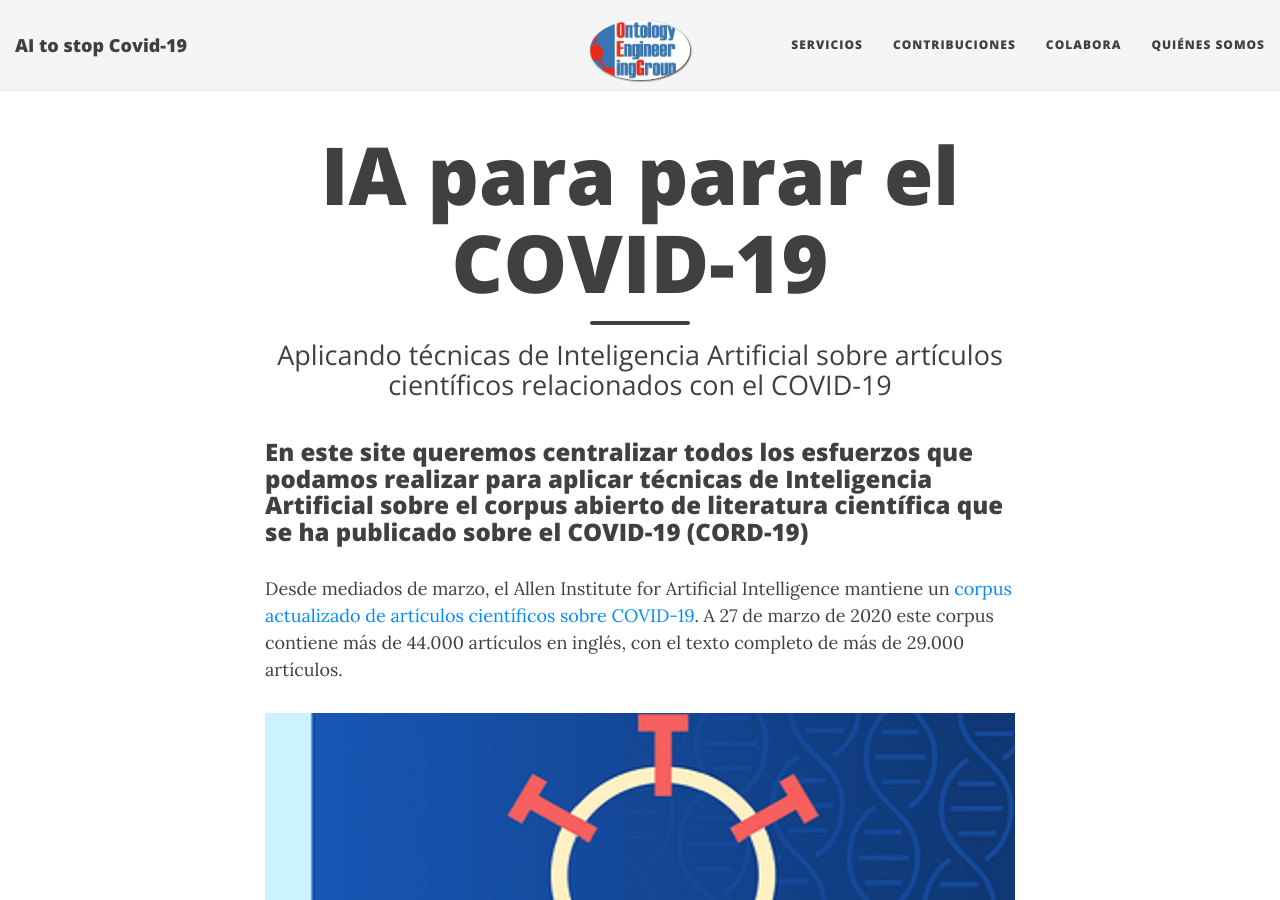
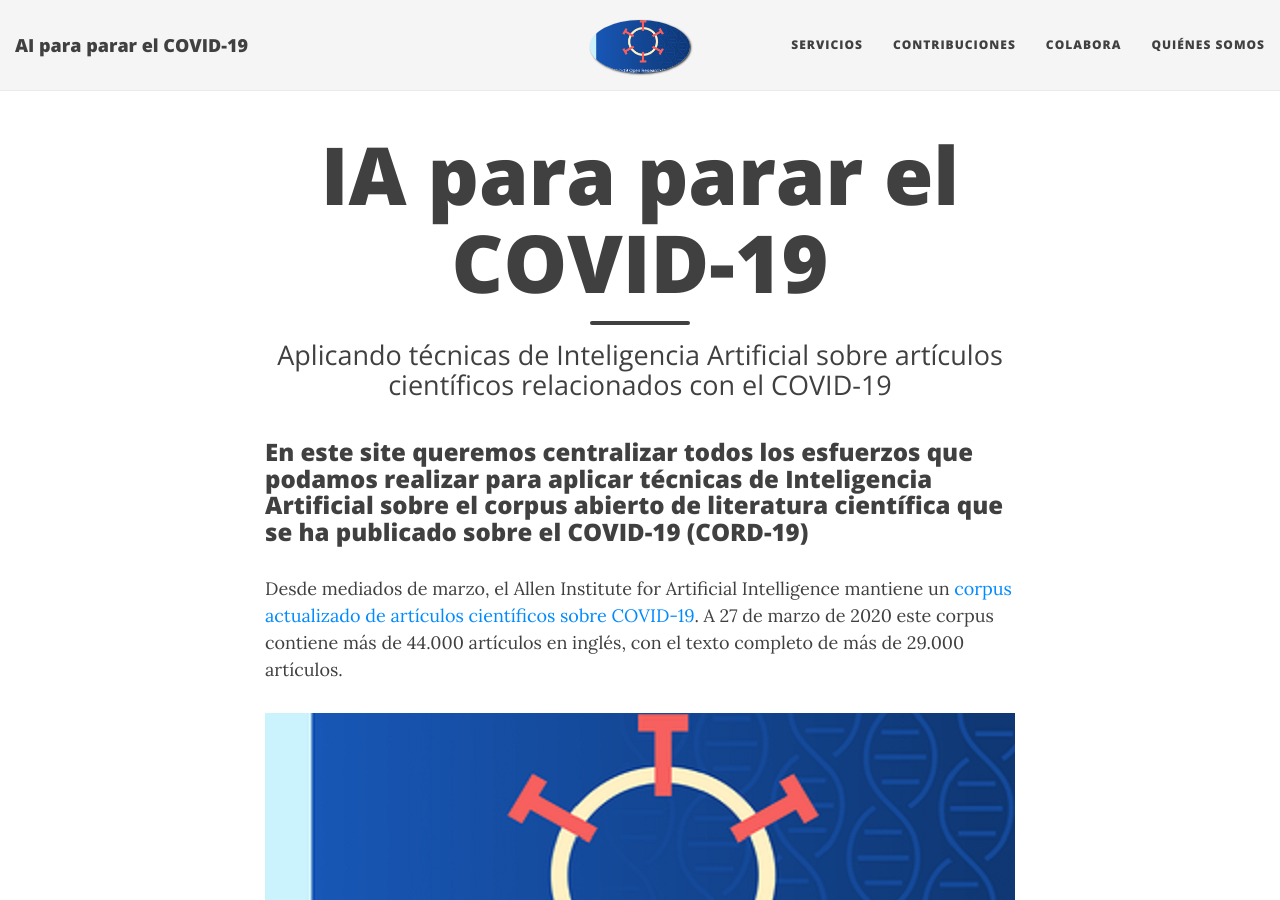
Before and after one commit to oeg-upm/covid19, a Jekyll site: the page built from index.md, in a window 1280 px wide and 900 px high. Built offline with Jekyll 4.4.1, drawn with Linux system fonts in a browser that asks for light colours; nearby versions of some CDN libraries.

Commit message:
Cambiado el avatar

```diff
--- a/_config.yml
+++ b/_config.yml
@@ -1,7 +1,7 @@
 # --- General options --- #
 
 # Name of website
-title: AI to stop Covid-19
+title: AI para parar el COVID-19
 
 # Short description of your site
 description: Artificial Intelligence to help stop COVID-19
@@ -31,7 +31,7 @@ navbar-links:
 
 # Image to show in the navigation bar - image must be a square (width = height)
 # Remove this parameter if you don't want an image in the navbar
-avatar: "/img/avatar-icon.png"
+avatar: "/img/cord-19.png"
 
 # If you want to have an image logo in the top-left corner instead of the title text,
 # then specify the following parameter
```
